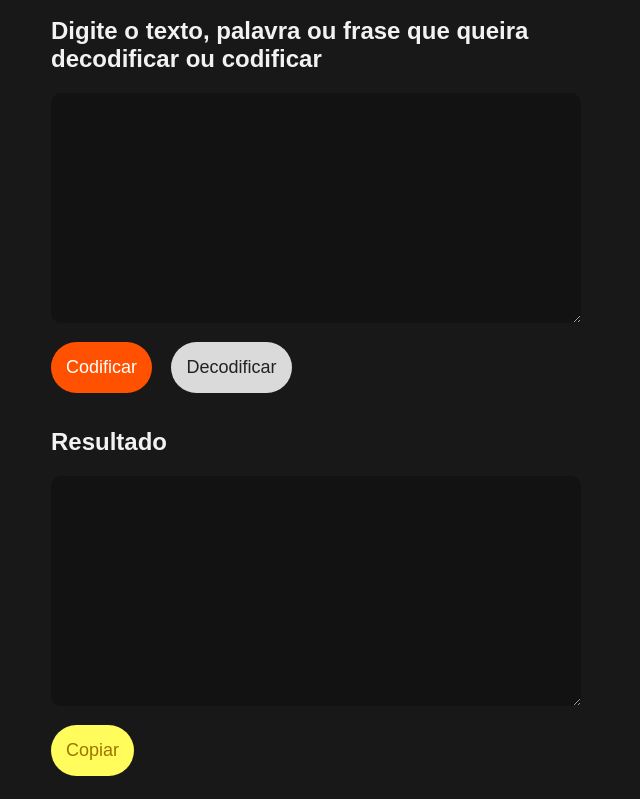
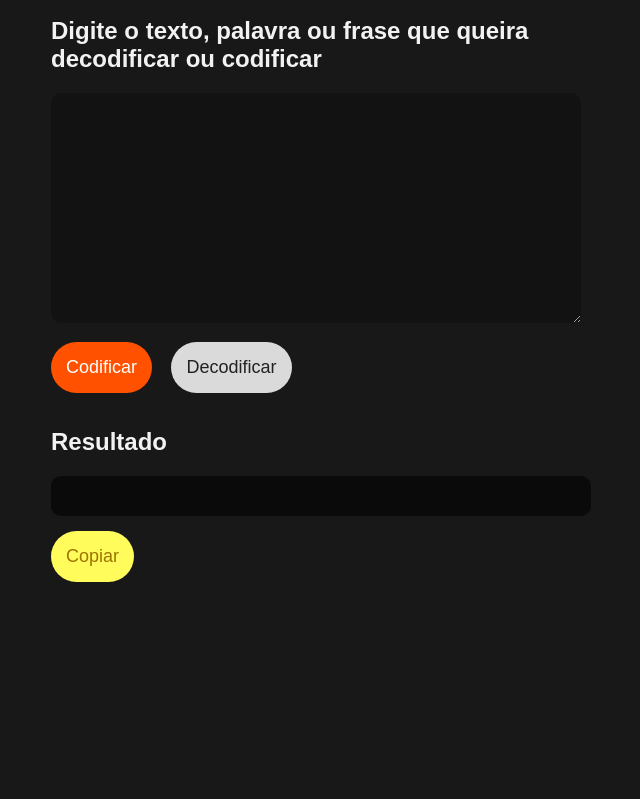
Before and after one commit to vitoriadeo/decodificador-one, a plain HTML site: page index.html in a window 1280 px wide. Shown: the part 101-900 px from the top of the page, without its empty margins (339-979 px from the left). After the commit the page ends 800 px from the top, so only its background shows below. Drawn offline with Linux system fonts and the light colour scheme.

Commit message:
organizando style

```diff
--- a/assets/script.js
+++ b/assets/script.js
@@ -29,7 +29,6 @@ function codificarTexto() {
 }
 
 
-
 /*
 function decodificarTexto() {
 
--- a/index.html
+++ b/index.html
@@ -26,7 +26,7 @@
 
         <section>
             <h2>Resultado</h2>
-            <textarea class="campo" id="resultado"></textarea>
+            <article class="resultado" id="resultado"></article>
                 <button class="copiar">Copiar</button>
         </section>
     </main>
```
